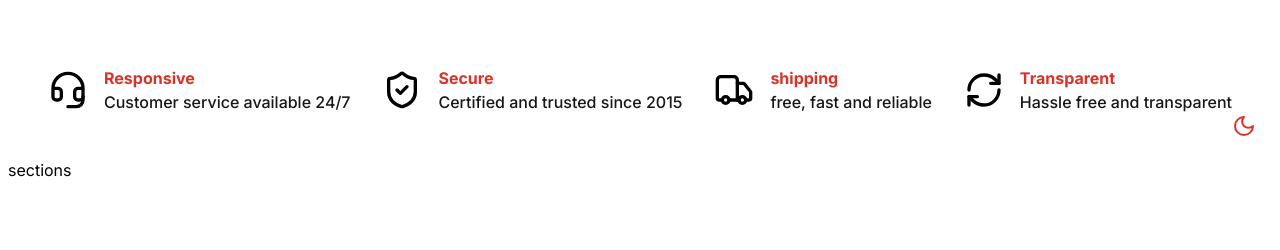
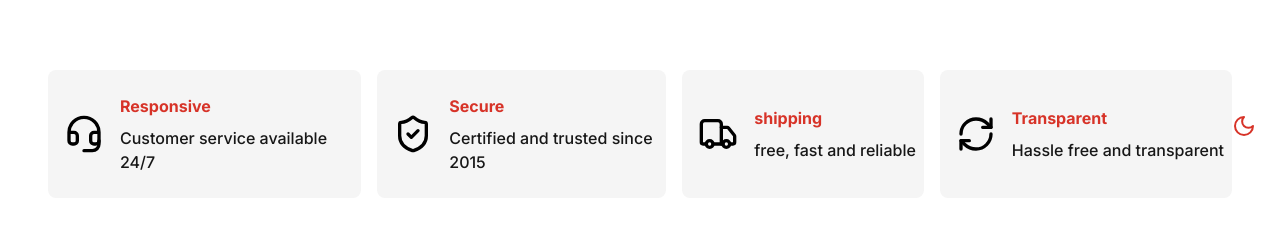
Before and after one commit to harshG775/e-shop, a Next.js app: page /home in a window 1280 px wide. Shown: the part 638-888 px from the top of the page. Before the commit the page ends 828 px from the top, so only its background shows below. Built offline with nearby package versions, Linux system fonts and the light colour scheme; no server answers.

Commit message:
fixing HeroBottom css

```diff
--- a/src/components/pagesComponents/home/header/heroBottom/HeroBottom.tsx
+++ b/src/components/pagesComponents/home/header/heroBottom/HeroBottom.tsx
@@ -11,14 +11,14 @@ type HeroBottomPropsType = {
 export default function HeroBottom( { data }: HeroBottomPropsType ) {
     return (
         <section className="max-w-8xl mx-auto p-4 lg:p-8 transition-[padding] duration-300 delay-100 ease-in-out">
-            <ul className="grid lg:grid-flow-col lg:gap-4 gap-6">
+            <ul className=" p-2 grid lg:grid-flow-col lg:gap-4 gap-6">
                 {data.map((item, index) => (
-                    <li key={index} className="grid gap-2 grid-cols-[auto_1fr] items-center">
+                    <li key={index} className="group bg-neutral-100 rounded-lg p-2 h-32 grid gap-2 grid-cols-[auto_1fr] items-center">
                         <div className="p-2">
                             {/* @ts-ignore */}
-                            <Icon className="w-10 h-10" name={item.icon} />
+                            <Icon className="w-10 h-10 group-hover:text-primary-500 transition-colors duration-300 ease-in-out" name={item.icon} />
                         </div>
-                        <div>
+                        <div className="grid gap-2">
                             <h1 className="font-bold text-primary-500">{item.title}</h1>
                             <p className=" font-medium text-neutral-900">{item.description}</p>
                         </div>
```
